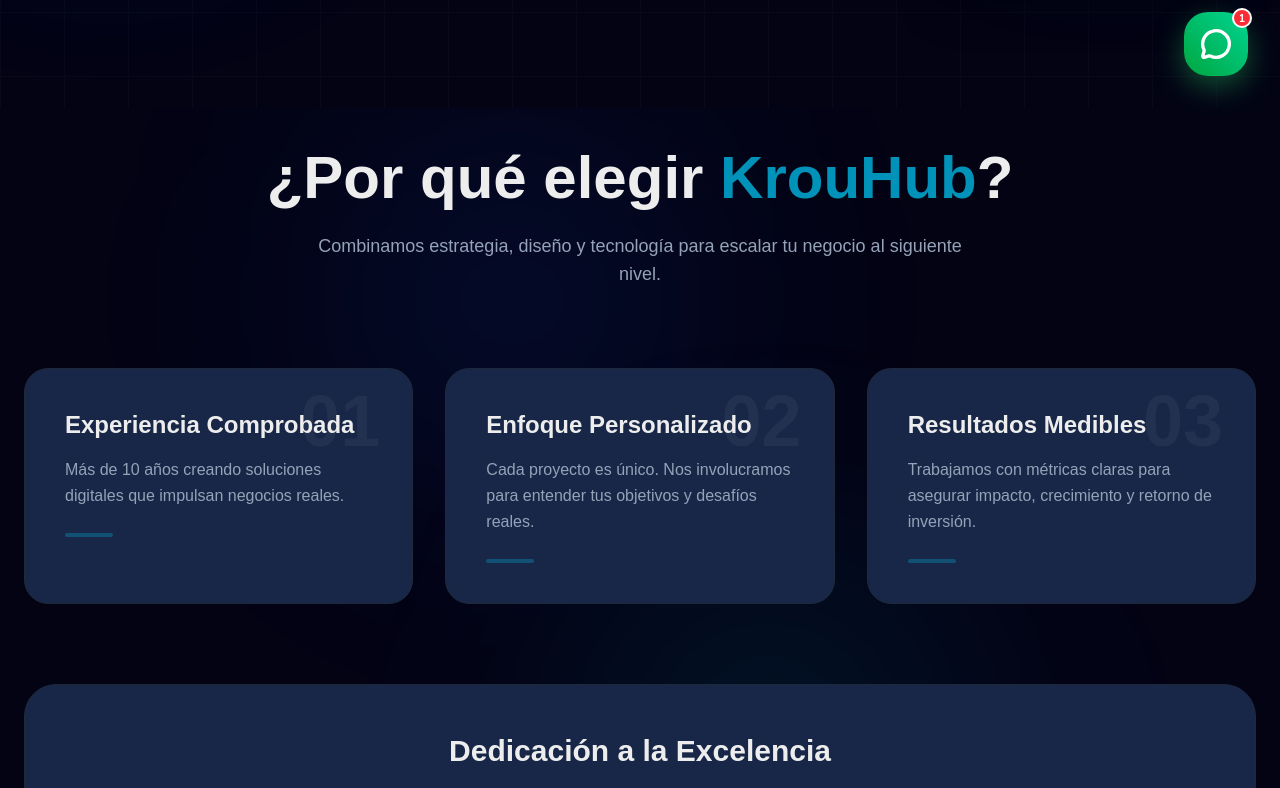
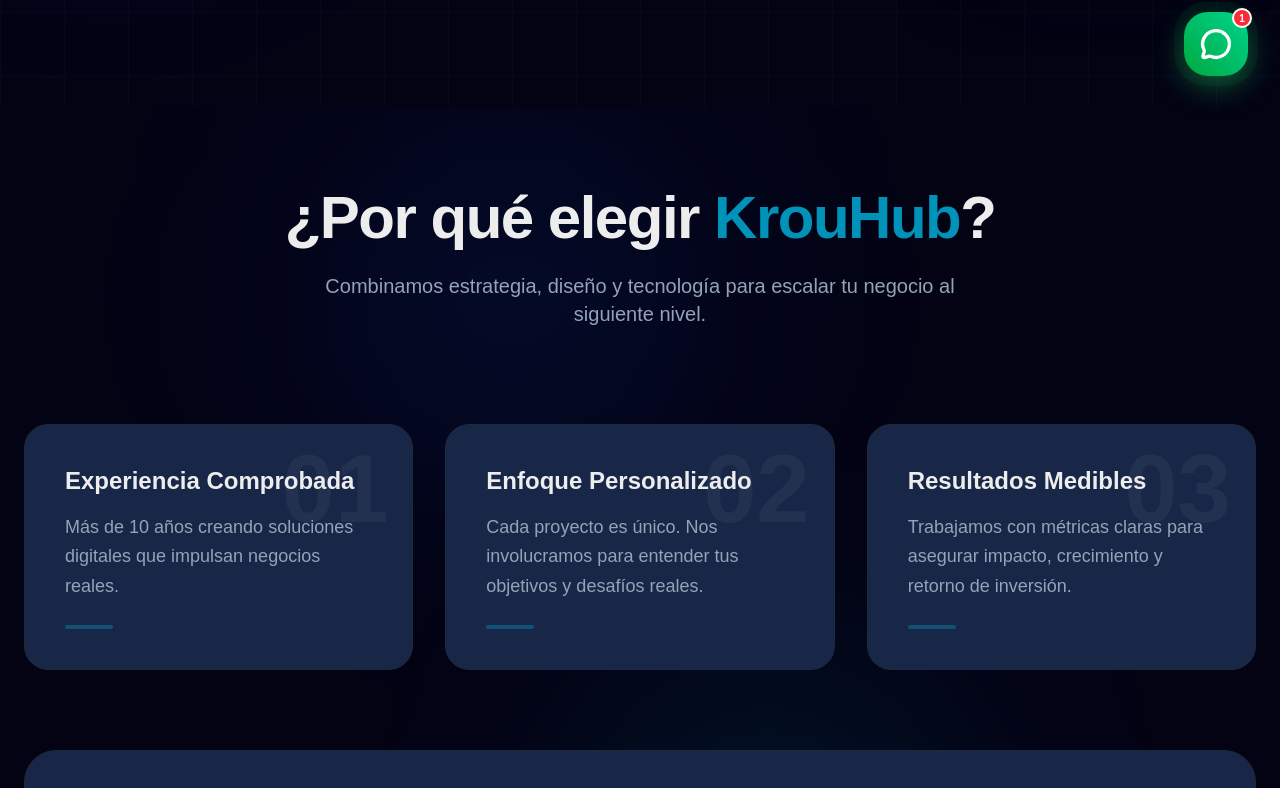
Before and after one commit to krouhub03/pagina-krouhub, a Next.js app: page / in a window 1280 px wide. Shown: the part 692-1480 px from the top of the page. Built offline with nearby package versions, Linux system fonts and the light colour scheme; no server answers.

Commit message:
Version estable 20/20/2026

```diff
--- a/src/components/sections/Seccion.tsx
+++ b/src/components/sections/Seccion.tsx
@@ -79,7 +79,7 @@
   return (
     <section
       ref={targetRef}
-      className="relative py-10 overflow-hidden min-h-screen snap-start flex flex-col justify-center"
+      className="relative py-20 overflow-hidden min-h-screen snap-start flex flex-col justify-center"
     >
       {/* Elementos decorativos de fondo con Parallax */}
       <motion.div
@@ -94,7 +94,7 @@
         initial={{ opacity: 0, y: 50 }}
         whileInView={{ opacity: 1, y: 0 }}
         transition={{ duration: 0.8 }}
-        viewport={{ once: false, amount: 0.3 }}
+        viewport={{ once: false, amount: 0.2 }}
         className="max-w-7xl mx-auto px-6 relative z-10"
       >
 
@@ -104,12 +104,12 @@
           whileInView="visible"
           viewport={{ once: true, margin: "-100px" }}
           variants={itemVariants}
-          className="text-center mb-12 md:mb-20"
+          className="text-center mb-16 md:mb-24"
         >
-          <h2 className="text-3xl sm:text-5xl md:text-6xl font-bold text-foreground mb-6 transition-colors duration-500">
+          <h2 className="text-4xl md:text-6xl font-black text-foreground mb-6 tracking-tight transition-colors duration-500">
             ¿Por qué elegir <span className="text-cyan-600 dark:text-cyan-400">KrouHub</span>?
           </h2>
-          <p className="text-muted-foreground max-w-2xl mx-auto text-lg transition-colors duration-500">
+          <p className="text-muted-foreground max-w-2xl mx-auto text-lg md:text-xl transition-colors duration-500">
             Combinamos estrategia, diseño y tecnología para escalar tu negocio al siguiente nivel.
           </p>
         </motion.div>
@@ -120,24 +120,24 @@
           initial="hidden"
           whileInView="visible"
           viewport={{ once: true, margin: "-50px" }}
-          className="grid grid-cols-1 md:grid-cols-3 gap-8"
+          className="grid grid-cols-1 md:grid-cols-3 gap-6 md:gap-8"
         >
           {features.map((item, index) => (
             <motion.div
               key={index}
               variants={itemVariants}
               whileHover={{ y: -12 }}
-              className="relative group p-10 rounded-3xl bg-card border border-border backdrop-blur-md hover:bg-accent/10 hover:border-border/50 hover:shadow-lg dark:hover:shadow-[0_15px_40px_rgba(0,255,255,0.1)] transition-all duration-500"
+              className="relative group p-8 md:p-10 rounded-3xl bg-card border border-border backdrop-blur-md hover:bg-accent/10 hover:border-border/50 hover:shadow-xl transition-all duration-500"
             >
-              {/* Número de fondo sutil */}
-              <span className="absolute top-4 right-8 text-7xl font-bold text-foreground/5 group-hover:text-cyan-500/20 transition-colors">
+              {/* Número de fondo sutil - Redimensionado para móvil */}
+              <span className="absolute top-4 right-6 text-6xl md:text-8xl font-black text-foreground/5 group-hover:text-cyan-500/20 transition-colors pointer-events-none">
                 {item.icon}
               </span>
 
               <h3 className="text-2xl font-bold text-foreground mb-4 group-hover:text-cyan-600 dark:group-hover:text-cyan-400 transition-colors duration-500">
                 {item.title}
               </h3>
-              <p className="text-muted-foreground leading-relaxed group-hover:text-foreground/80 transition-colors duration-500">
+              <p className="text-base md:text-lg text-muted-foreground leading-relaxed group-hover:text-foreground/80 transition-colors duration-500">
                 {item.desc}
               </p>
 
```
